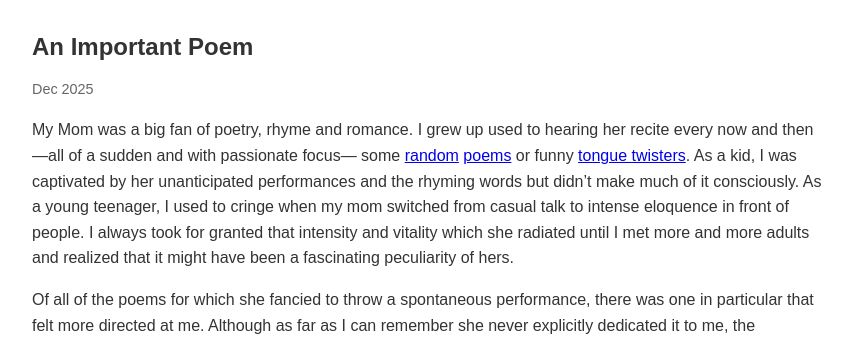
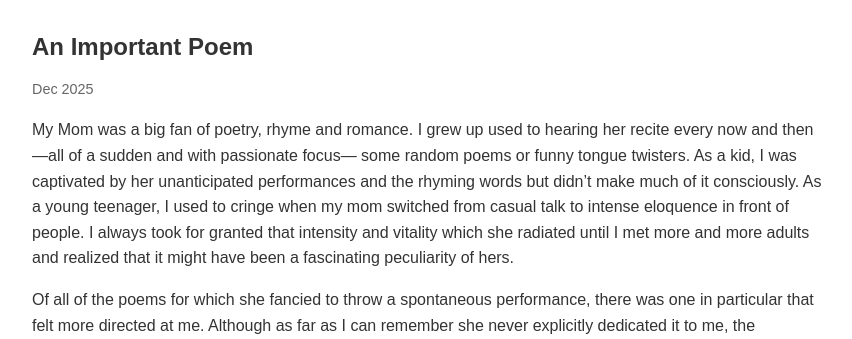
Before and after one commit to Sam1320/Sam1320.github.io, a Jekyll site: the page built from _posts/2025-12-27-important-poem.md, in a window 1280 px wide. Shown: the top 339 px of the page, without its empty margins (208-1060 px from the left). Built offline with Jekyll 4.4.1, drawn with Linux system fonts in a browser that asks for light colours; some of the changed lines change nothing that is shown.

Commit message:
fix: remove poor quality links (#10)

```diff
--- a/_posts/2025-12-27-important-poem.md
+++ b/_posts/2025-12-27-important-poem.md
@@ -2,7 +2,7 @@
 title: An Important Poem
 layout: post
 ---
-My Mom was a big fan of poetry, rhyme and romance. I grew up used to hearing her recite every now and then —all of a sudden and with passionate focus— some [random](https://www.poesi.as/eb513.htm) [poems](https://vomiteunconejito.wordpress.com/2025/08/04/andres-eloy-blanco-pintame-angelitos-negros/) or funny [tongue twisters](https://www.bibliotecadigitaldeandalucia.es/catalogo/es/catalogo_imagenes/grupo.do?path=1008755). As a kid, I was captivated by her unanticipated performances and the rhyming words but didn't make much of it consciously.  As a young teenager, I used to cringe when my mom switched from casual talk to intense eloquence in front of people. I always took for granted that intensity and vitality which she radiated until I met more and more adults and realized that it might have been a fascinating peculiarity of hers.
+My Mom was a big fan of poetry, rhyme and romance. I grew up used to hearing her recite every now and then —all of a sudden and with passionate focus— some random poems or funny tongue twisters. As a kid, I was captivated by her unanticipated performances and the rhyming words but didn't make much of it consciously.  As a young teenager, I used to cringe when my mom switched from casual talk to intense eloquence in front of people. I always took for granted that intensity and vitality which she radiated until I met more and more adults and realized that it might have been a fascinating peculiarity of hers.
 
 Of all of the poems for which she fancied to throw a spontaneous performance, there was one in particular that felt more directed at me. Although as far as I can remember she never explicitly dedicated it to me, the seriousness and one-to-oneness of this particular recital always stood out to me. After having paid closer attention to her words, it became obvious that it was a dedication, and it was somehow clear to me how much wisdom was compressed in those 4 stanzas. I added the "I should probably read it and ponder on it" item to my mental backlog somewhen in my teens.
 
```
